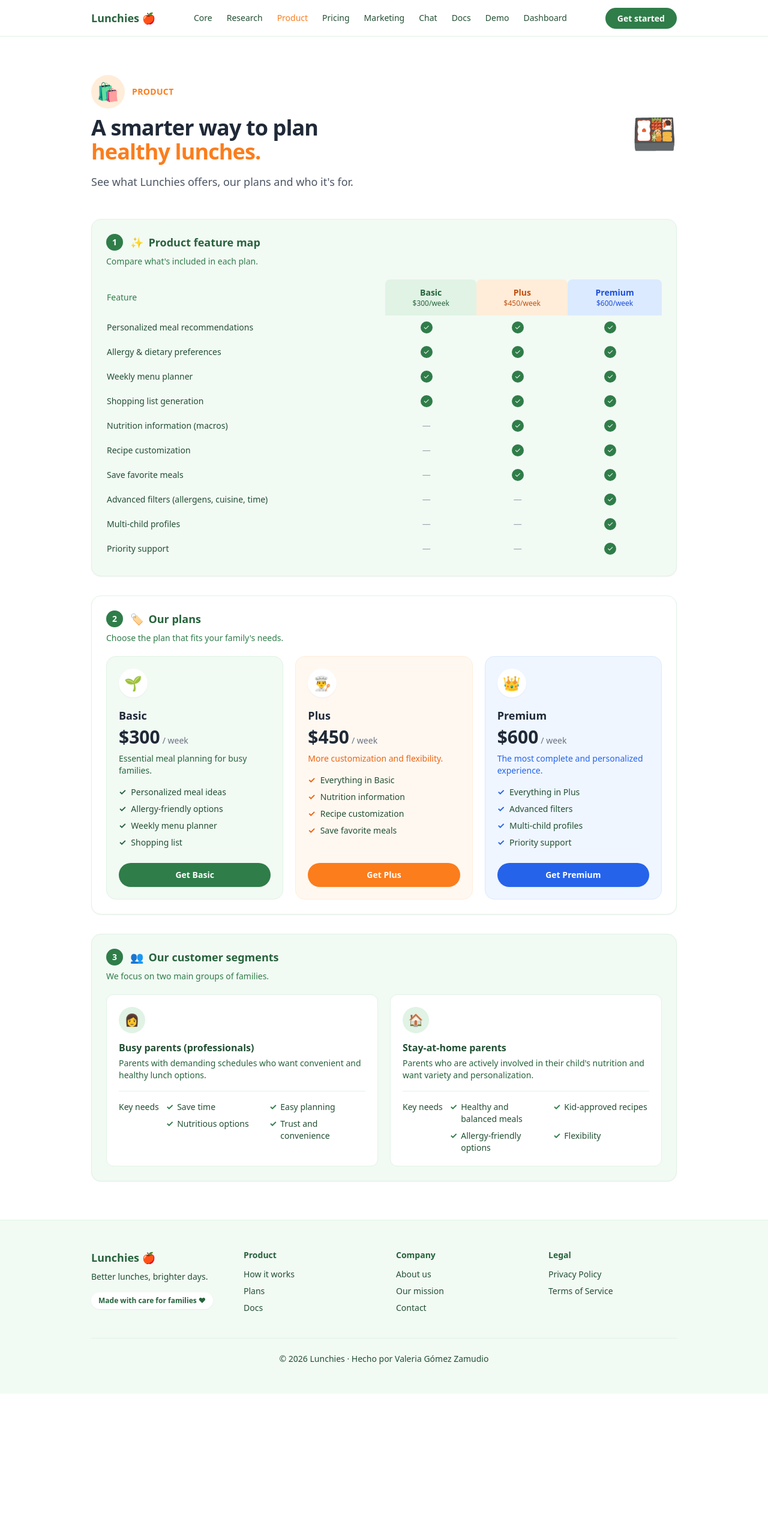
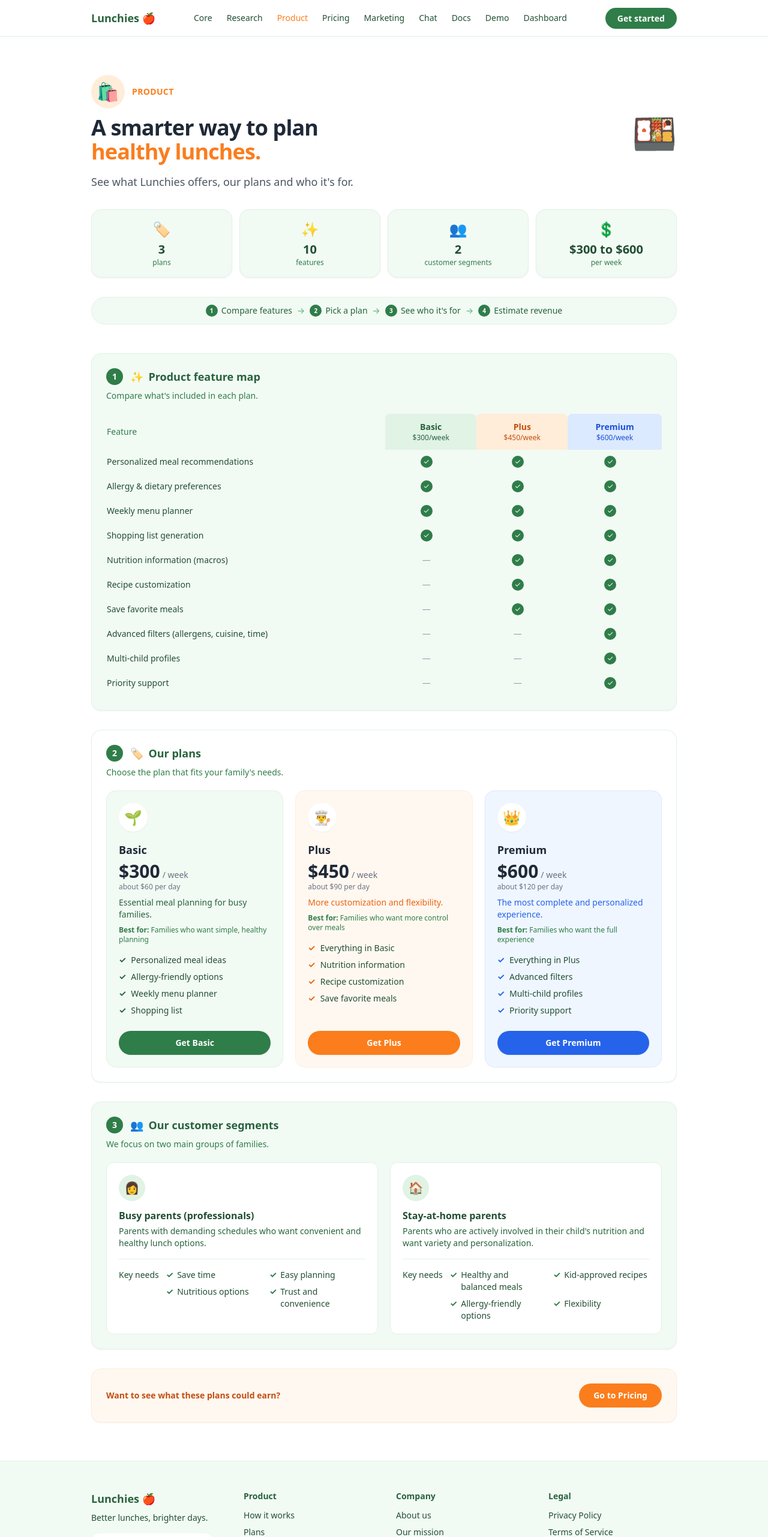
Before and after one commit to valeriagz8-crypto/Lunchies, a Next.js app: page /product in a window 1280 px wide. Shown: the top 2563 px of the page at 60% size. Before the commit the page ends 2324 px from the top, so only its background shows below. Built offline with nearby package versions, Linux system fonts and the light colour scheme.

Commit message:
Add helper elements to product and pricing pages

```diff
--- a/app/pricing/PricingClient.tsx
+++ b/app/pricing/PricingClient.tsx
@@ -1,6 +1,7 @@
 "use client";
 
-import { useEffect, useMemo, useState } from "react";
+import { Fragment, useEffect, useMemo, useState } from "react";
+import Link from "next/link";
 import { supabase } from "@/lib/supabase";
 import { PLANS } from "@/lib/productData";
 import { calculateRevenue, formatMXN, formatWeekly } from "@/lib/pricing";
@@ -116,6 +117,19 @@ const TEST_BADGE: Record<TestStatus, { label: string; className: string }> = {
   manual: { label: "MANUAL CHECK", className: "bg-gray-100 text-gray-500" },
 };
 
+const STEPS = [
+  "Choose period and scenario",
+  "Set customers",
+  "Read the revenue",
+  "Save it",
+];
+
+const SCENARIO_DESCRIPTIONS: Record<ScenarioKey, string> = {
+  conservative: `Fewer customers than expected (${SCENARIO_MULTIPLIERS.conservative}x)`,
+  base: `The expected case (${SCENARIO_MULTIPLIERS.base}x)`,
+  optimistic: `Faster growth than expected (${SCENARIO_MULTIPLIERS.optimistic}x)`,
+};
+
 export default function PricingClient() {
   const [billingPeriod, setBillingPeriod] = useState<BillingPeriod>("monthly");
   const [scenario, setScenario] = useState<ScenarioKey>("base");
@@ -147,6 +161,12 @@ export default function PricingClient() {
 
   function updateCustomers(plan: PlanKey, value: number) {
     setCustomers((prev) => ({ ...prev, [plan]: clampCustomers(value) }));
+  }
+
+  function resetToDefaults() {
+    setCustomers(DEFAULT_CUSTOMERS);
+    setScenario("base");
+    setBillingPeriod("monthly");
   }
 
   async function loadSavedScenarios() {
@@ -345,6 +365,48 @@ export default function PricingClient() {
     ? savedScenarios
     : savedScenarios.slice(0, SAVED_SCENARIOS_PREVIEW_COUNT);
 
+  const totalCustomers =
+    customers.basic + customers.plus + customers.premium;
+
+  const planRevenues = PLANS.map((plan) => ({
+    plan,
+    monthly: calculateRevenue(
+      { basic: 0, plus: 0, premium: 0, [plan.id]: customers[plan.id] },
+      scenario,
+    ).monthly,
+  }));
+  const topPlanRevenue = planRevenues.reduce((top, current) =>
+    current.monthly > top.monthly ? current : top,
+  );
+  const topPlanShare =
+    revenue.monthly > 0
+      ? Math.round((topPlanRevenue.monthly / revenue.monthly) * 100)
+      : 0;
+
+  const summaryTiles = [
+    {
+      icon: "👨‍👩‍👧",
+      value: `${totalCustomers}`,
+      label: "total customers",
+    },
+    {
+      icon: "💵",
+      value:
+        totalCustomers > 0
+          ? formatMXN(revenue.monthly / totalCustomers)
+          : "—",
+      label: "avg. revenue / customer / month",
+    },
+    {
+      icon: "🏆",
+      value:
+        totalCustomers > 0
+          ? `${topPlanRevenue.plan.name} (${topPlanShare}%)`
+          : "—",
+      label: "top plan by revenue",
+    },
+  ];
+
   return (
     <section className="mx-auto max-w-5xl px-4 py-16 sm:px-6">
       {/* Hero */}
@@ -368,12 +430,37 @@ export default function PricingClient() {
             Play with different scenarios and see the potential revenue for
             Lunchies.
           </p>
+          <Link
+            href="/product"
+            className="mt-2 inline-block text-sm font-semibold text-peach-600 transition-colors hover:text-peach-700"
+          >
+            See what each plan includes →
+          </Link>
         </div>
         <div className="flex justify-center md:justify-end">
           <span className="text-6xl leading-none" aria-hidden="true">
             🥗
           </span>
         </div>
+      </div>
+
+      {/* Step bar */}
+      <div className="mt-8 flex flex-wrap items-center justify-center gap-x-2 gap-y-3 rounded-full border border-leaf-100 bg-leaf-50 px-4 py-3 text-center text-xs font-medium text-leaf-700 sm:text-sm">
+        {STEPS.map((step, index) => (
+          <Fragment key={step}>
+            {index > 0 && (
+              <span aria-hidden="true" className="text-leaf-400">
+                →
+              </span>
+            )}
+            <span className="flex items-center gap-1.5">
+              <span className="flex h-5 w-5 shrink-0 items-center justify-center rounded-full bg-leaf-600 text-[10px] font-bold text-white">
+                {index + 1}
+              </span>
+              {step}
+            </span>
+          </Fragment>
+        ))}
       </div>
 
       <div className="mt-12 space-y-8">
@@ -414,7 +501,7 @@ export default function PricingClient() {
                 Scenario
                 <span
                   className="text-sm text-leaf-400"
-                  title="Scales total revenue up or down to model growth."
+                  title={SCENARIO_DESCRIPTIONS[scenario]}
                 >
                   ⓘ
                 </span>
@@ -436,11 +523,15 @@ export default function PricingClient() {
                 </button>
               ))}
             </div>
+            <p className="mt-2 text-xs text-leaf-600">
+              {SCENARIO_DESCRIPTIONS[scenario]}
+            </p>
           </div>
         </div>
 
         {/* Section 3: Number of customers per plan */}
         <div className="rounded-2xl border border-leaf-100 bg-leaf-50 p-6 shadow-sm">
+          <div className="flex flex-wrap items-center justify-between gap-3">
             <div className="flex items-center gap-3">
               <span className="flex h-7 w-7 shrink-0 items-center justify-center rounded-full bg-leaf-600 text-sm font-bold text-white">
                 3
@@ -449,6 +540,14 @@ export default function PricingClient() {
                 <span aria-hidden="true">👨‍👩‍👧</span> Number of customers per
                 plan
               </h2>
+            </div>
+            <button
+              type="button"
+              onClick={resetToDefaults}
+              className="rounded-full border border-leaf-200 px-4 py-1.5 text-xs font-semibold text-leaf-700 transition-colors hover:bg-white"
+            >
+              Reset to defaults
+            </button>
           </div>
           <p className="mt-2 text-sm text-leaf-600">
             Adjust the number of active customers in each plan.
@@ -538,6 +637,22 @@ export default function PricingClient() {
                 {formatMXN(revenue.annual)}
               </p>
             </div>
+          </div>
+          <div className="mt-4 grid grid-cols-1 gap-3 sm:grid-cols-3">
+            {summaryTiles.map((tile) => (
+              <div
+                key={tile.label}
+                className="rounded-xl border border-leaf-100 bg-leaf-50 p-3 text-center"
+              >
+                <span className="text-xl" aria-hidden="true">
+                  {tile.icon}
+                </span>
+                <p className="mt-1 text-sm font-extrabold text-leaf-800">
+                  {tile.value}
+                </p>
+                <p className="text-xs text-leaf-600">{tile.label}</p>
+              </div>
+            ))}
           </div>
         </div>
 
@@ -867,8 +982,8 @@ export default function PricingClient() {
               )}
               {!loadingSaved && !loadError && savedScenarios.length === 0 && (
                 <p className="text-sm text-leaf-600">
-                  No saved scenarios yet — name one above and click Save
-                  scenario.
+                  No saved scenarios yet. Name this one and press Save to
+                  keep it.
                 </p>
               )}
               {!loadingSaved &&
--- a/app/product/page.tsx
+++ b/app/product/page.tsx
@@ -1,3 +1,4 @@
+import { Fragment } from "react";
 import Link from "next/link";
 import { FEATURES, PLANS, SEGMENTS, type PlanId } from "@/lib/productData";
 import { formatWeekly } from "@/lib/pricing";
@@ -49,7 +50,34 @@ const PLAN_STYLE: Record<
 
 const SEGMENT_EMOJI = ["👩", "🏠"];
 
+const BEST_FOR: Record<PlanId, string> = {
+  basic: "Families who want simple, healthy planning",
+  plus: "Families who want more control over meals",
+  premium: "Families who want the full experience",
+};
+
+const STEPS = [
+  "Compare features",
+  "Pick a plan",
+  "See who it's for",
+  "Estimate revenue",
+];
+
 export default function ProductPage() {
+  const minWeeklyPrice = Math.min(...PLANS.map((plan) => plan.weeklyPrice));
+  const maxWeeklyPrice = Math.max(...PLANS.map((plan) => plan.weeklyPrice));
+
+  const STAT_TILES = [
+    { icon: "🏷️", value: `${PLANS.length}`, label: "plans" },
+    { icon: "✨", value: `${FEATURES.length}`, label: "features" },
+    { icon: "👥", value: `${SEGMENTS.length}`, label: "customer segments" },
+    {
+      icon: "💲",
+      value: `$${minWeeklyPrice} to $${maxWeeklyPrice}`,
+      label: "per week",
+    },
+  ];
+
   return (
     <section className="mx-auto max-w-5xl px-4 py-16 sm:px-6">
       {/* Hero */}
@@ -79,6 +107,43 @@ export default function ProductPage() {
             🍱
           </span>
         </div>
+      </div>
+
+      {/* Stat tiles */}
+      <div className="mt-8 grid grid-cols-2 gap-3 sm:grid-cols-4">
+        {STAT_TILES.map((tile) => (
+          <div
+            key={tile.label}
+            className="rounded-2xl border border-leaf-100 bg-leaf-50 p-4 text-center shadow-sm"
+          >
+            <span className="text-2xl" aria-hidden="true">
+              {tile.icon}
+            </span>
+            <p className="mt-1 text-xl font-extrabold text-leaf-800">
+              {tile.value}
+            </p>
+            <p className="text-xs text-leaf-600">{tile.label}</p>
+          </div>
+        ))}
+      </div>
+
+      {/* Step bar */}
+      <div className="mt-8 flex flex-wrap items-center justify-center gap-x-2 gap-y-3 rounded-full border border-leaf-100 bg-leaf-50 px-4 py-3 text-center text-xs font-medium text-leaf-700 sm:text-sm">
+        {STEPS.map((step, index) => (
+          <Fragment key={step}>
+            {index > 0 && (
+              <span aria-hidden="true" className="text-leaf-400">
+                →
+              </span>
+            )}
+            <span className="flex items-center gap-1.5">
+              <span className="flex h-5 w-5 shrink-0 items-center justify-center rounded-full bg-leaf-600 text-[10px] font-bold text-white">
+                {index + 1}
+              </span>
+              {step}
+            </span>
+          </Fragment>
+        ))}
       </div>
 
       <div className="mt-12 space-y-8">
@@ -188,8 +253,15 @@ export default function ProductPage() {
                       / week
                     </span>
                   </p>
+                  <p className="text-xs text-gray-500">
+                    about ${Math.round(plan.weeklyPrice / 5)} per day
+                  </p>
                   <p className={`mt-2 text-sm font-medium ${style.text}`}>
                     {plan.tagline}
+                  </p>
+                  <p className="mt-2 text-xs text-leaf-600">
+                    <span className="font-semibold">Best for:</span>{" "}
+                    {BEST_FOR[plan.id]}
                   </p>
                   <ul className="mt-4 flex-1 space-y-2 text-sm text-leaf-800">
                     {plan.bullets.map((bullet) => (
@@ -257,6 +329,19 @@ export default function ProductPage() {
             ))}
           </div>
         </div>
+
+        {/* CTA */}
+        <div className="flex flex-col items-center gap-3 rounded-2xl border border-peach-100 bg-peach-50 p-6 text-center shadow-sm sm:flex-row sm:justify-between sm:text-left">
+          <p className="text-sm font-semibold text-peach-700">
+            Want to see what these plans could earn?
+          </p>
+          <Link
+            href="/pricing"
+            className="shrink-0 rounded-full bg-peach-500 px-6 py-2.5 text-sm font-bold text-white shadow-sm transition-colors hover:bg-peach-600"
+          >
+            Go to Pricing
+          </Link>
+        </div>
       </div>
     </section>
   );
```
Lines whose indentation alone changed are shown as unchanged.
